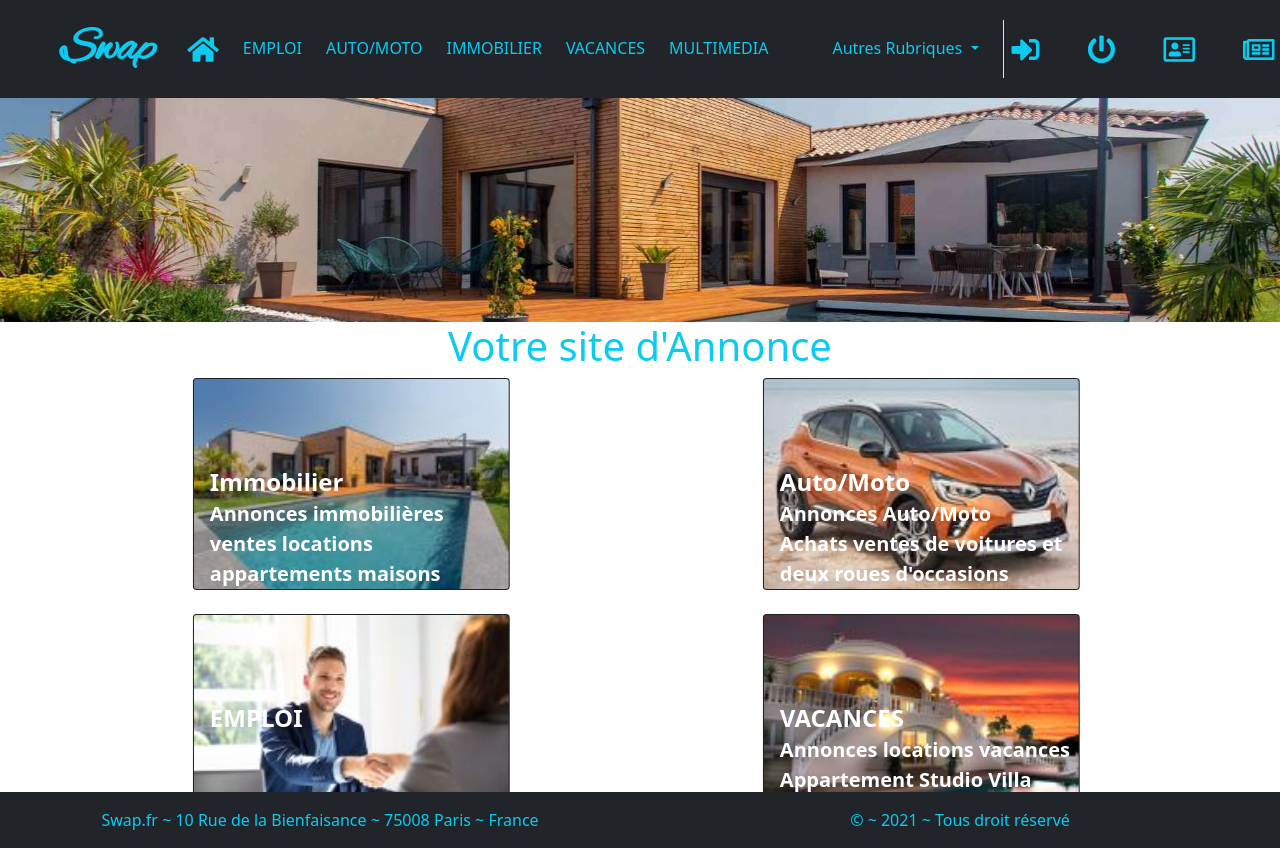
After one commit to jean-francoisfromparis/swap, a PHP site: page / in a window 1280 px wide. The commit adds this page. Run offline with PHP 8.4, Linux system fonts and the light colour scheme.

Commit message:
réalisation feature_index page de bienvenu insertion fonction

```diff
--- /dev/null
+++ b/css/style.css
@@ -0,0 +1,49 @@
+html body {
+    min-height: 100vh;
+    position: relative;
+
+}
+@font-face {
+    font-family:'AlexBrush-Regular';
+    src: url("./AlexBrush-Regular.ttf")format("truetype");
+}
+.swap{
+    font-family: 'AlexBrush-Regular',  sans-serif;
+    font-weight: 600;
+    font-size: 3rem;
+}
+footer {
+    position: absolute;
+    bottom: 0;
+}
+a:hover{
+    color:aliceblue !important;
+    transform: scale(1.2,1.2);
+}
+a:active{
+    color:aliceblue !important;
+}
+
+.taille_carousel{
+    position: relative;
+    left: 0;
+    width:100vw;
+    height:auto;
+}
+.card{
+    position: relative;
+    transform: translatex(35%);
+    max-width:58%;
+    height: auto;
+}
+.card:hover{
+    box-shadow:10px 5px 5px darkgray ;
+    transition-property: box-shadow,white;
+    transition-duration: 0.3s, 0.3s;
+    transition-timing-function: ease, ease;
+    transition-delay: 0s, 0s;
+}
+.titre{
+    position: absolute;
+    bottom:40%;
+}
--- a/includes/footer.php
+++ b/includes/footer.php
@@ -1,17 +1,14 @@
 </main>
-<footer class="container-fluid navbar-dark bg-dark">
+<footer class="container-fluid navbar-dark bg-dark text-info text-center">
 <div class="row">
-<div class="col">
+<div class="col py-3">
 <?php echo "Swap.fr ~ 10 Rue de la Bienfaisance ~ 75008 Paris ~ France "?>
 </div>
-<div class="col">
-~ &copy; ~ <?=date('Y') ?> ~ <?php echo"Tous droit réservé "  ?>
+<div class="col py-3">
+ &copy; ~ <?=date('Y') ?> ~ <?php echo"Tous droit réservé "  ?>
 </div>
 </div>
 </footer>
-
-
-
    <script src="https://cdn.jsdelivr.net/npm/bootstrap@5.0.1/dist/js/bootstrap.bundle.min.js" integrity="sha384-gtEjrD/SeCtmISkJkNUaaKMoLD0//ElJ19smozuHV6z3Iehds+3Ulb9Bn9Plx0x4" crossorigin="anonymous"></script>
    <!---JS-->
 <script src="<?= URL; ?>js/swap.js"></script>
--- a/includes/header.php
+++ b/includes/haut.php
@@ -7,21 +7,22 @@
     <meta name="viewport" content="width=device-width, initial-scale=1">
 
     <!-- Bootstrap CSS -->
-    <link href="https://cdn.jsdelivr.net/npm/bootstrap@5.0.1/dist/css/bootstrap.min.css" rel="stylesheet" integrity="sha384-+0n0xVW2eSR5OomGNYDnhzAbDsOXxcvSN1TPprVMTNDbiYZCxYbOOl7+AMvyTG2x" crossorigin="anonymous">
+    <link href="https://cdn.jsdelivr.net/npm/bootstrap@5.0.1/dist/css/bootstrap.min.css" rel="stylesheet" integrity="sha384-+0n0xVW2eSR5OomGNYDnhzAbDsOXxcvSN1TPprVMTNDbiYZCxYbOOl7+AMvyTG2x" crossorigin="anonymous"/>
 
 
   <!-- font awesome -->
   <link rel="stylesheet" href="https://cdnjs.cloudflare.com/ajax/libs/font-awesome/5.15.3/css/all.min.css" integrity="sha512-iBBXm8fW90+nuLcSKlbmrPcLa0OT92xO1BIsZ+ywDWZCvqsWgccV3gFoRBv0z+8dLJgyAHIhR35VZc2oM/gI1w==" crossorigin="anonymous" referrerpolicy="no-referrer" />
 
  <!-- css principal -->
- <!-- <link rel="stylesheet" href="<?php echo URL ?>css/style.css"> -->
+ <link rel="stylesheet" href="./css/style.css">
+
   <title>SWAP</title>
   </head>
   <body>
   <header>
 
     <!-- Navbar administrateur Gestion du back-office -->
-    <nav class="navbar navbar-expand-lg navbar-light bg-info d-none">
+<nav class="navbar navbar-expand-lg navbar-light bg-info d-none">
   <div class="container-fluid">
     <a class="navbar-brand me-lg-2 text-white fs-3 me-2" href="<?php echo URL ?>backoffic.php">Gestion du Back-office</a>
     <button class="navbar-toggler" type="button" data-bs-toggle="collapse" data-bs-target="#navbarNav1" aria-controls="navbarNav" aria-expanded="false" aria-label="Toggle navigation">
@@ -55,9 +56,9 @@
 
 <!-- Navbar utilisateurs -->
 
-    <nav class="navbar navbar-expand-lg navbar-dark bg-dark fixed-top">
+<nav class="navbar navbar-expand-lg navbar-dark bg-dark fixed-top">
   <div class="container-fluid">
-    <a class="navbar-brand ms-lg-5 fs-1 text-info" href="#">SWAP</a>
+    <a class="navbar-brand ms-lg-5 swap text-info" href="#">Swap</a>
     <button class="navbar-toggler" type="button" data-bs-toggle="collapse" data-bs-target="#navbarSupportedContent" aria-controls="navbarSupportedContent" aria-expanded="false" aria-label="Toggle navigation">
       <span class="navbar-toggler-icon"></span>
     </button>
@@ -116,7 +117,7 @@
   </div>
 </nav>
 </header>
-<main class="container my-5">
+<main class=" my-5">
 
     <?php if (!empty(show_flash())) : ?>
     <div class="row justify-content-center">
--- a/includes/init.php
+++ b/includes/init.php
@@ -20,7 +20,7 @@ $pdo = new PDO(
 );
 
 // Inclusion des fonction du site
-require_once('functions.php');
+require_once('fonction.php');
 
 // Constante du site ---- Chemin------
 define('URL', '/swap/');
@@ -39,3 +39,4 @@ if($recup_infos->rowCount() > 0) {
 
     }
 }
+*/
--- /dev/null
+++ b/index.php
@@ -0,0 +1,73 @@
+<?php
+
+require_once('includes/init.php') ;
+
+$title= 'Accueil';
+require_once ('includes/haut.php');
+?>
+<div id="carouselExampleControls" class="carousel slide carousel-fade taille_carousel" data-bs-ride="carousel">
+  <div class="carousel-inner">
+    <div class="carousel-item active">
+      <img src="<?php echo URL ?>photo/bienvenu/photo_bienvenu1.jpg" class="d-block w-100 " alt="immobilier">
+    </div>
+    <div class="carousel-item">
+      <img src="<?php echo URL ?>photo/bienvenu/photo_bienvenu2.jpg" class="d-block w-100 " alt="Auto/Moto">
+    </div>
+    <div class="carousel-item">
+      <img src="<?php echo URL ?>photo/bienvenu/photo_bienvenu1.jpg" class="d-block w-100" alt="Annonces">
+    </div>
+  </div>
+  <button class="carousel-control-prev" type="button" data-bs-target="#carouselExampleControls" data-bs-slide="prev">
+    <span class="carousel-control-prev-icon" aria-hidden="true"></span>
+    <span class="visually-hidden">Previous</span>
+  </button>
+  <button class="carousel-control-next" type="button" data-bs-target="#carouselExampleControls" data-bs-slide="next">
+    <span class="carousel-control-next-icon" aria-hidden="true"></span>
+    <span class="visually-hidden">Next</span>
+  </button>
+</div>
+<div class="container text-center text-info"><h1>Votre site d'Annonce</h1></div>
+
+<div class="container">
+  <div class="row row-cols-1 row-cols-md-2 g-4">
+    <div class="col">
+        <div class="card bg-dark rounded text-white">
+            <img src="<?php echo URL ?>photo/bienvenu/photo_bienvenu1_sm.jpg" class="card-img" alt="Immobilier">
+            <div class="card-img-overlay">
+                <h4 class="card-title titre fw-bold">Immobilier</h4>
+                <p class="card-text position-absolute bottom-0 fs-5 fw-bold"><?php echo $nbannonceImmo ?? '' ?>Annonces immobilières <br> ventes locations appartements maisons  </p>
+            </div>
+        </div>
+    </div>
+    <div class="col">
+        <div class="card bg-dark rounded text-white">
+            <img src="<?php echo URL ?>photo/bienvenu/photo_bienvenu2_sm.jpg" class="card-img" alt="Auto/Moto">
+            <div class="card-img-overlay">
+                <h4 class="card-title titre fw-bold">Auto/Moto</h4>
+                <p class="card-text position-absolute bottom-0 fs-5 fw-bold"><?php echo $nbannonceAuto ?? '' ?>Annonces Auto/Moto <br> Achats ventes de voitures et deux roues d'occasions</p>
+            </div>
+        </div>
+    </div>
+    <div class="col">
+        <div class="card bg-dark rounded text-white">
+            <img src="<?php echo URL ?>photo/bienvenu/photo_bienvenu3_sm.jpg" class="card-img" alt="Immobilier">
+            <div class="card-img-overlay">
+                <h4 class="card-title titre fw-bold">EMPLOI</h4>
+                <p class="card-text position-absolute bottom-0 fs-5 fw-bold"><?php echo $nbannoncejob ?? '' ?>Offres d'emploi </p>
+            </div>
+        </div>
+    </div>
+    <div class="col">
+        <div class="card bg-dark rounded text-white">
+            <img src="<?php echo URL ?>photo/bienvenu/photo_bienvenu4_sm.jpg" class="card-img" alt="Immobilier">
+            <div class="card-img-overlay">
+                <h4 class="card-title titre fw-bold">VACANCES</h4>
+                <p class="card-text position-absolute bottom-0 fs-5 fw-bold"><?php echo $nbannonceVacances ?? '' ?>Annonces locations vacances<br> Appartement Studio Villa Camping-car  </p>
+            </div>
+        </div>
+    </div>
+  </div>
+</div>
+
+<?php
+require_once('includes/footer.php');
```
Also changed, not shown: css/AlexBrush-Regular.ttf (added), photo/bienvenu/original/EMPLOI.jpg (added), photo/bienvenu/original/location-villa-espagne-37.jpg (added), photo/bienvenu/original/photo_bienvenu1.jpg (added), photo/bienvenu/original/photo_bienvenu2.jpg (added), photo/bienvenu/original/photo_bienvenu3.jpg (added), photo/bienvenu/original/photo_bienvenu4.jpg (added), photo/bienvenu/photo_bienvenu1.jpg (added), photo/bienvenu/photo_bienvenu1_sm.jpg (added), photo/bienvenu/photo_bienvenu2.jpg (added), photo/bienvenu/photo_bienvenu2_sm.jpg (added), photo/bienvenu/photo_bienvenu3.jpg (added), photo/bienvenu/photo_bienvenu3_sm.jpg (added), photo/bienvenu/photo_bienvenu4_sm.jpg (added).
